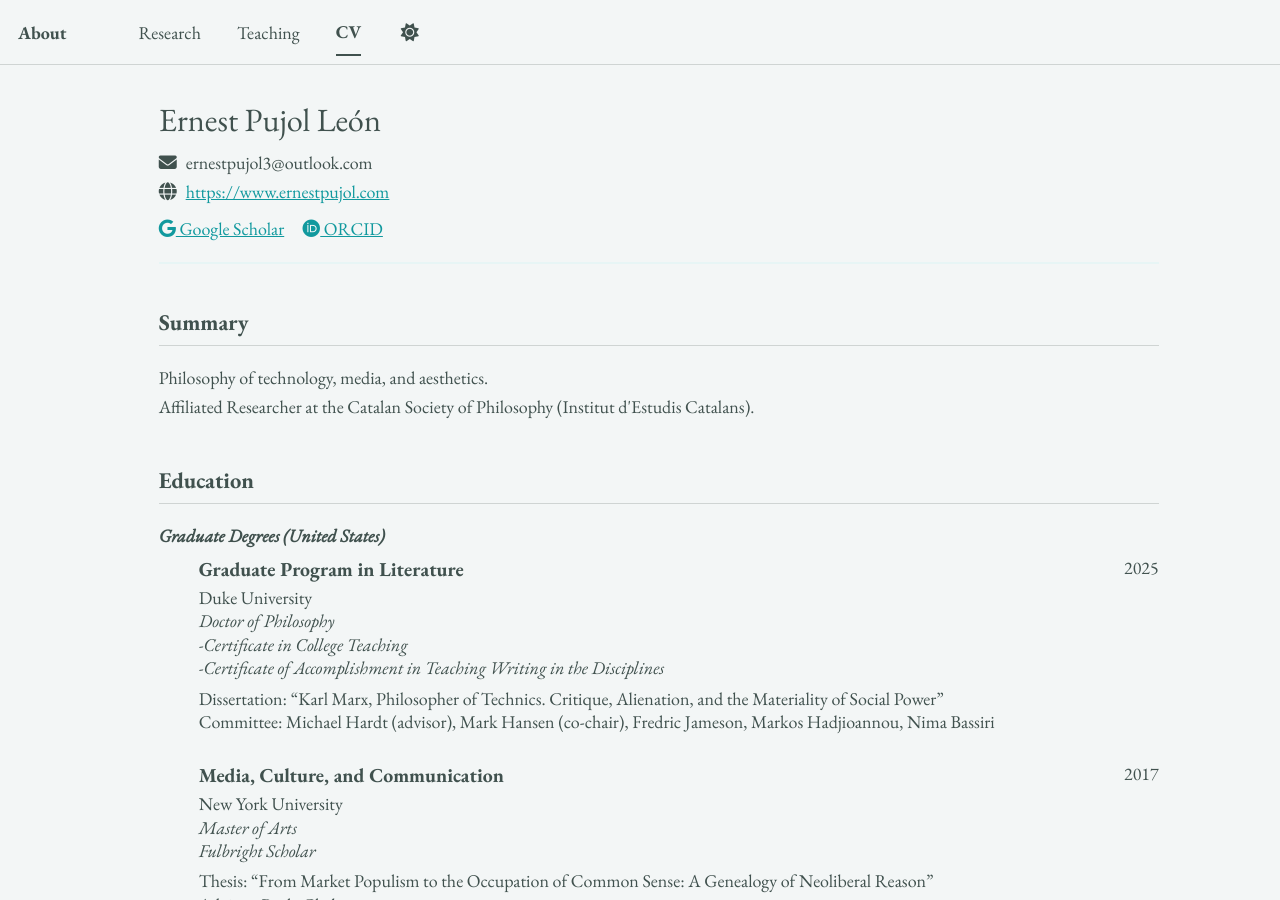
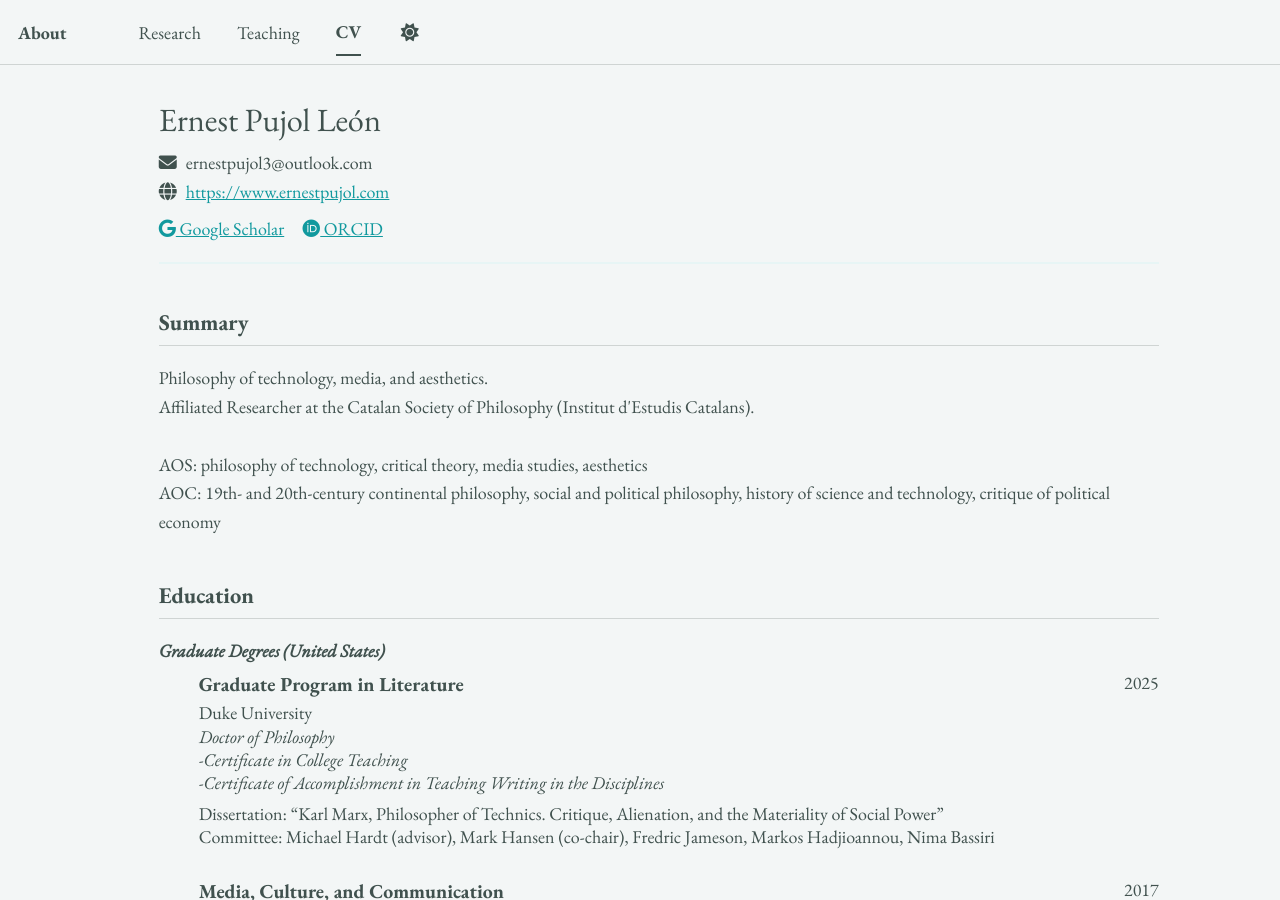
Before and after one commit to epujol90/epujol90.github.io, a Jekyll site: the page built from _pages/cv-json.md, in a window 1280 px wide and 900 px high. Built offline with Jekyll 4.4.1, drawn with Linux system fonts in a browser that asks for light colours; a script bundle is joined from its source files by our own code; library files that are not in the unit come from our copies.

Commit message:
Update cv.json

```diff
--- a/_data/cv.json
+++ b/_data/cv.json
@@ -4,7 +4,7 @@
     "email": "ernestpujol3@outlook.com",
     "phone": "",
     "website": "https://www.ernestpujol.com",
-    "summary": "Philosophy of technology, media, and aesthetics.<br>Affiliated Researcher at the Catalan Society of Philosophy (Institut d'Estudis Catalans).",
+    "summary": "Philosophy of technology, media, and aesthetics.<br>Affiliated Researcher at the Catalan Society of Philosophy (Institut d'Estudis Catalans).<br><br>AOS: philosophy of technology, critical theory, media studies, aesthetics<br>AOC: 19th- and 20th-century continental philosophy, social and political philosophy, history of science and technology, critique of political economy",
     "location": {
       "address": "",
       "postalCode": "",
```
